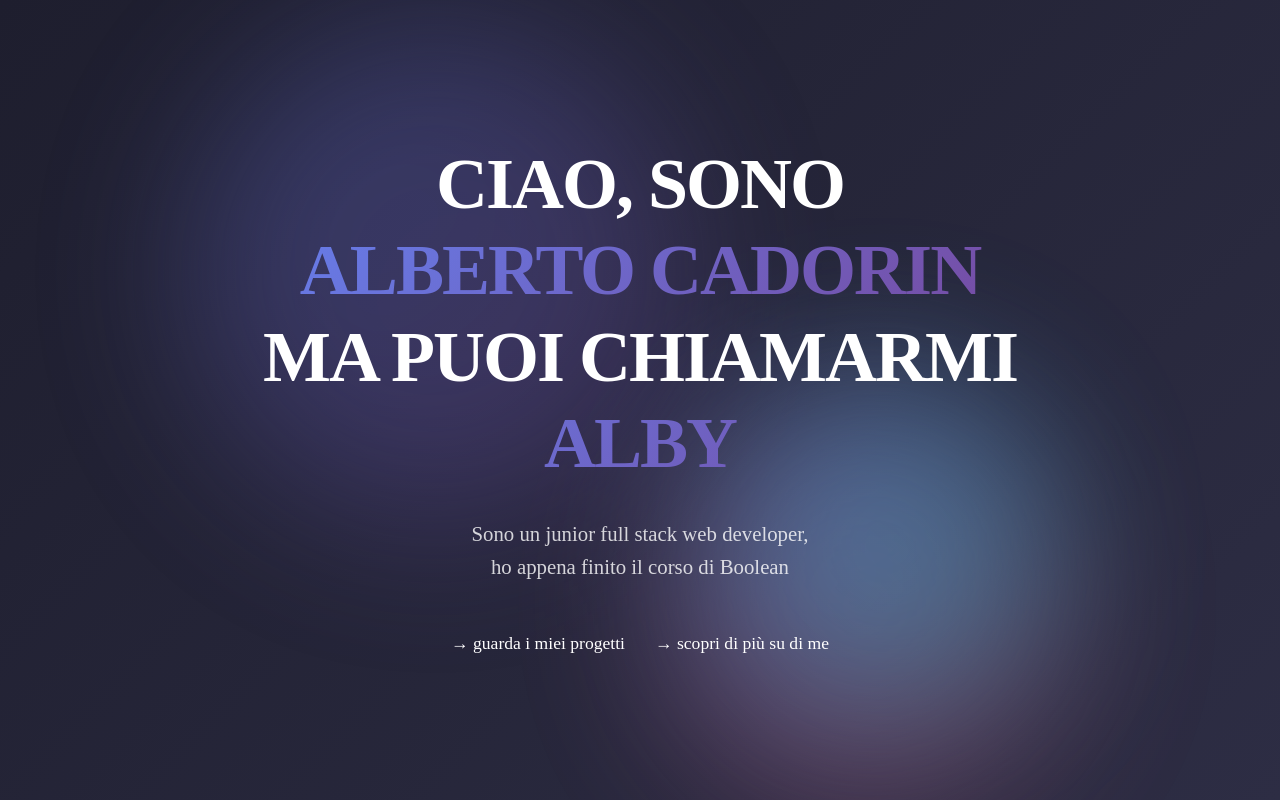
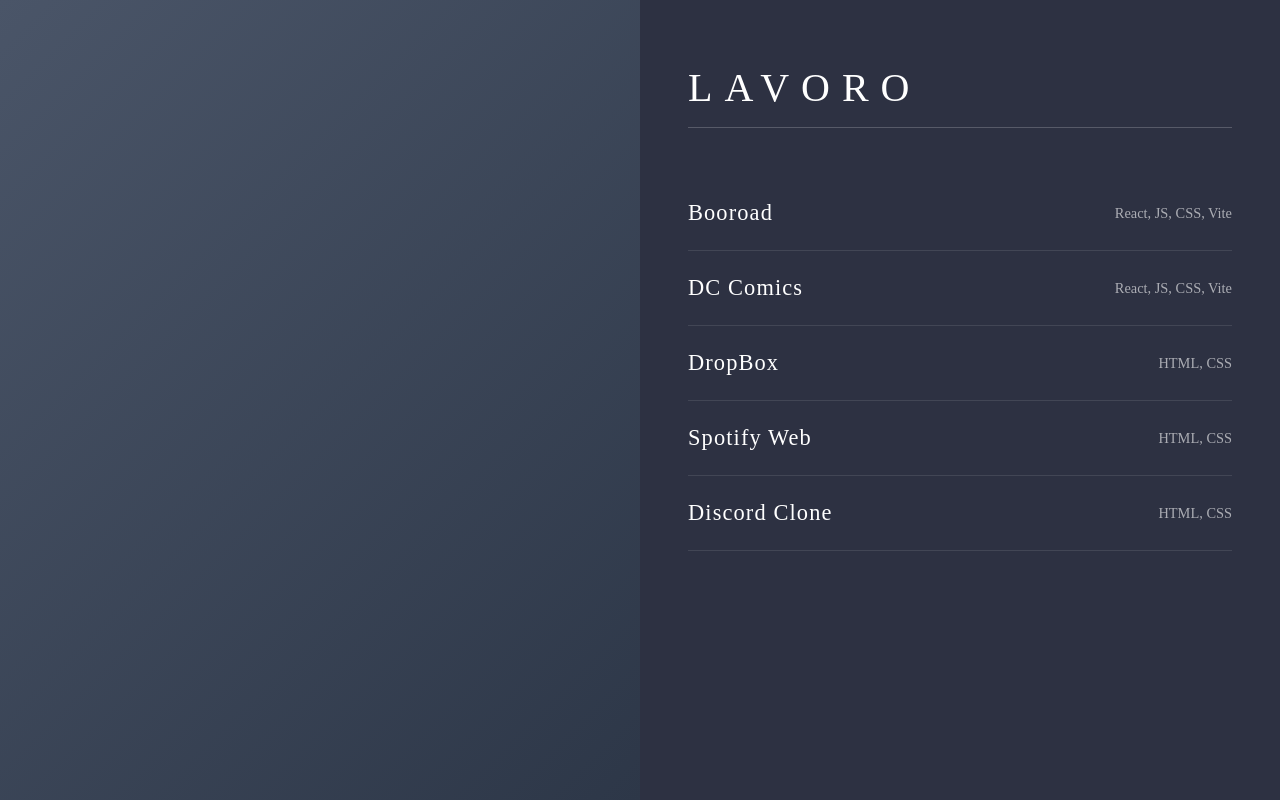
Before and after one commit to AlbertoCadorin/porfolio, a React (Vite) app: page /projects in a window 1280 px wide. Built offline with nearby package versions, Linux system fonts and the light colour scheme.

Commit message:
Add Projects page and update routing; refactor Home links to use React Router

```diff
--- a/src/App.jsx
+++ b/src/App.jsx
@@ -1,5 +1,7 @@
+import { BrowserRouter, Route, Routes } from "react-router-dom"
 import DefaultLayout from './components/layout/DefaultLayout'
 import Home from './components/pages/Home'
+import Projects from './components/pages/Projects'
 import './App.css'
 
 function App() {
@@ -7,9 +9,14 @@
 
   return (
     <>
-      <DefaultLayout>
-        <Home />
-      </DefaultLayout>
+      <BrowserRouter>
+        <DefaultLayout>
+          <Routes>
+            <Route path="/" element={<Home />} />
+            <Route path="/projects" element={<Projects />} />
+          </Routes>
+        </DefaultLayout>
+      </BrowserRouter>
     </>
   )
 }
--- a/src/components/pages/Home.jsx
+++ b/src/components/pages/Home.jsx
@@ -1,4 +1,5 @@
 import { motion } from 'framer-motion'
+import { Link } from 'react-router-dom'
 import './Home.css'
 
 export default function Home() {
@@ -39,12 +40,12 @@
                     animate={{ opacity: 1 }}
                     transition={{ delay: 0.8, duration: 0.8 }}
                 >
-                    <a href="#projects" className="home-link">
+                    <Link to="/projects" className="home-link">
                         → guarda i miei progetti
-                    </a>
-                    <a href="#about" className="home-link">
+                    </Link>
+                    <Link to="/about" className="home-link">
                         → scopri di più su di me
-                    </a>
+                    </Link>
                 </motion.div>
             </motion.div>
         </section>
--- /dev/null
+++ b/src/components/pages/Projects.css
@@ -0,0 +1,96 @@
+.projects-container {
+    display: grid;
+    grid-template-columns: 1fr 1fr;
+    min-height: 100vh;
+    background-color: #2d3142;
+    color: #ffffff;
+    gap: 0;
+}
+
+.img-section {
+    display: flex;
+    align-items: center;
+    justify-content: center;
+    background: linear-gradient(135deg, #4a5568 0%, #2d3748 100%);
+    padding: 3rem;
+    position: relative;
+    overflow: hidden;
+}
+
+.project-image {
+    max-width: 90%;
+    max-height: 80vh;
+    object-fit: contain;
+    border-radius: 12px;
+    box-shadow: 0 20px 60px rgba(0, 0, 0, 0.4);
+    transition: all 0.3s ease;
+}
+
+.projects-list {
+    padding: 4rem 3rem;
+    display: flex;
+    flex-direction: column;
+    gap: 0;
+}
+
+.projects-title {
+    font-size: 2.5rem;
+    font-weight: 300;
+    letter-spacing: 0.3em;
+    margin-bottom: 3rem;
+    border-bottom: 1px solid rgba(255, 255, 255, 0.2);
+    padding-bottom: 1rem;
+}
+
+.project-item {
+    display: flex;
+    justify-content: space-between;
+    align-items: center;
+    padding: 1.5rem 0;
+    border-bottom: 1px solid rgba(255, 255, 255, 0.1);
+    cursor: pointer;
+    transition: all 0.3s ease;
+}
+
+.project-item:hover {
+    padding-left: 1rem;
+    border-bottom-color: rgba(255, 255, 255, 0.4);
+}
+
+.project-name {
+    font-size: 1.4rem;
+    font-weight: 300;
+    letter-spacing: 0.05em;
+    transition: all 0.3s ease;
+}
+
+.project-item:hover .project-name {
+    color: #ffffff;
+    font-weight: 400;
+}
+
+.project-type {
+    font-size: 0.9rem;
+    color: rgba(255, 255, 255, 0.6);
+    text-align: right;
+    font-weight: 300;
+}
+
+/* Responsive */
+@media (max-width: 968px) {
+    .projects-container {
+        grid-template-columns: 1fr;
+    }
+
+    .img-section {
+        min-height: 50vh;
+    }
+
+    .projects-list {
+        padding: 2rem 1.5rem;
+    }
+
+    .projects-title {
+        font-size: 2rem;
+    }
+}
--- a/src/components/pages/Projects.jsx
+++ b/src/components/pages/Projects.jsx
@@ -0,0 +1,36 @@
+import { useState } from "react";
+import { projects } from "../../data/project";
+import './Projects.css';
+
+
+const Projects = () => {
+    const [activeProject, setActiveProject] = useState(null);
+
+    return (
+        <div className="projects-container">
+            {/* Image Section */}
+            <div className="img-section">
+                {activeProject && <img src={activeProject.image} alt={activeProject.title} className="project-image" />}
+            </div>
+
+            {/* Projects List Section */}
+            <div className="projects-list">
+                <h1 className="projects-title">LAVORO</h1>
+                {projects.map(p => (
+                    <div
+                        key={p.id}
+                        className="project-item"
+                        onMouseEnter={() => setActiveProject(p)}
+                    >
+                        <span className="project-name">{p.title}</span>
+                        <span className="project-type">{p.tech.join(', ')}</span>
+                    </div>
+                ))}
+            </div>
+        </div>
+
+    )
+
+}
+
+export default Projects;
--- a/src/data/project.js
+++ b/src/data/project.js
@@ -5,7 +5,7 @@
         description: "Booroad è una web-app progettata per esplorare nuove destinazioni, creare itinerari personalizzati e pianificare il tuo viaggio in modo semplice e veloce. L’app è costruita utilizzando Vite, uno strumento di sviluppo di ultimissima generazione pensato per progetti frontend moderni.",
         tech: ["React", "JS", "CSS", "Vite"],
         github: "https://github.com/ValerioDiBiagio/booroad",
-        image: "booroad-home.jpg"
+        image: "/images/booroad-home.jpg"
     },
     {
         id: 2,
@@ -13,27 +13,27 @@
         description: "Questo progetto struttura un'interfaccia per navigare e visualizzare una collezione di fumetti DC Comics.",
         tech: ["React", "JS", "CSS", "Vite"],
         github: "https://github.com/AlbertoCadorin/react-dc-comics",
-        image: "dc-home.jpg"
+        image: "/images/dc-home.jpg"
     }, {
         id: 3,
         title: "DropBox",
         description: "Questo progetto consiste nella realizzazione di una landing page ispirata a Dropbox.",
         tech: ["HTML", "CSS"],
         github: "https://github.com/AlbertoCadorin/htmlcss-dropbox",
-        image: "dropbox-home.jpg"
+        image: "/images/dropbox-home.jpg"
     }, {
         id: 4,
         title: "Spotify Web",
         description: "",
         tech: ["HTML", "CSS"],
         github: "https://github.com/AlbertoCadorin/html-css-spotifyweb",
-        image: "spotify-web.jpg"
+        image: "/images/spotify-web.jpg"
     }, {
         id: 5,
         title: "Discord Clone",
         description: "Questo progetto ricrea l'interfaccia e il layout di Discord, focalizzandosi sulla struttura semantica e lo styling moderno.",
         tech: ["HTML", "CSS"],
         github: "https://github.com/AlbertoCadorin/html-css-spotifyweb",
-        image: "/discord-home.jpg"
+        image: "/images/discord-home.jpg"
     }
 ]
```
